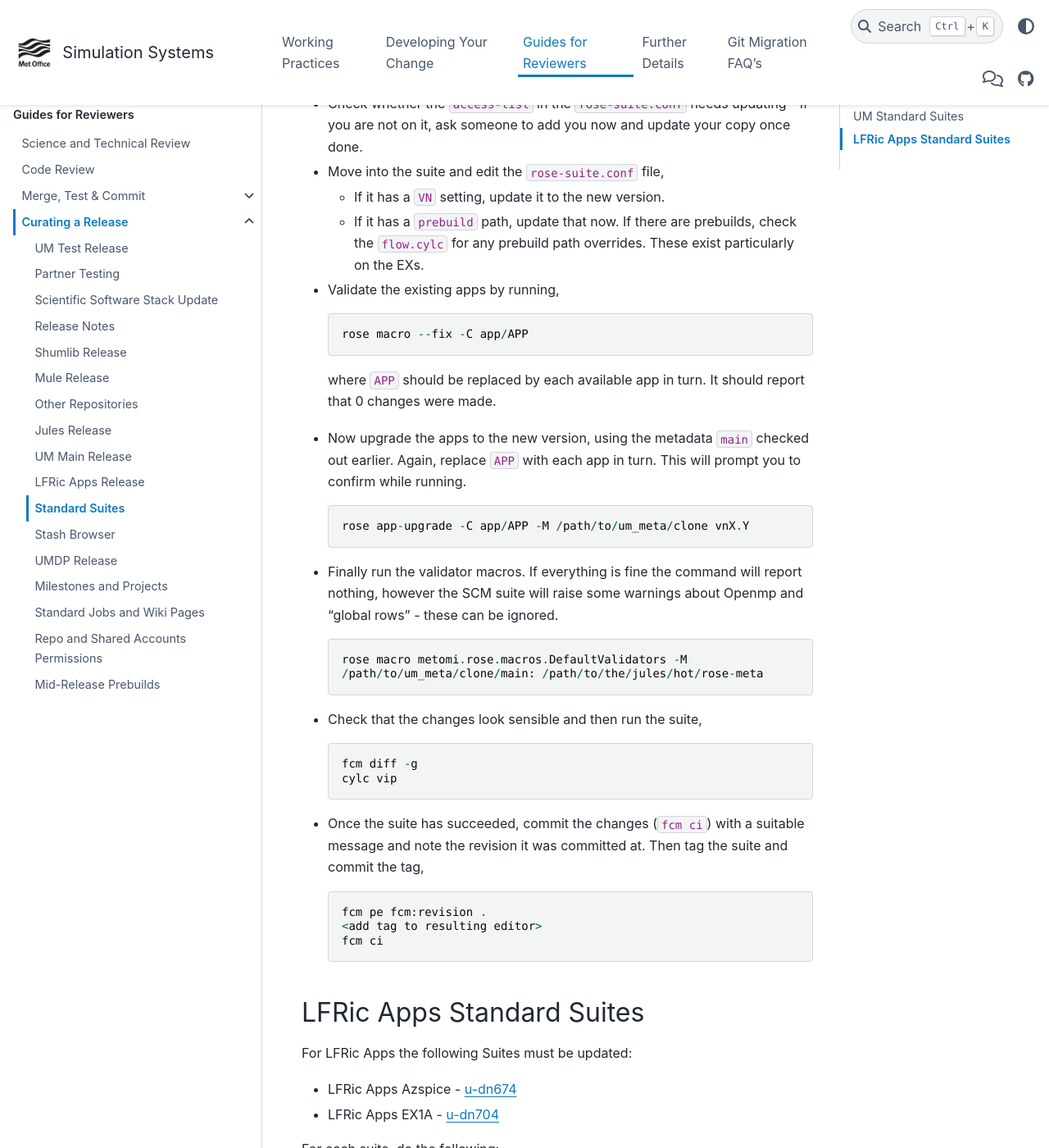
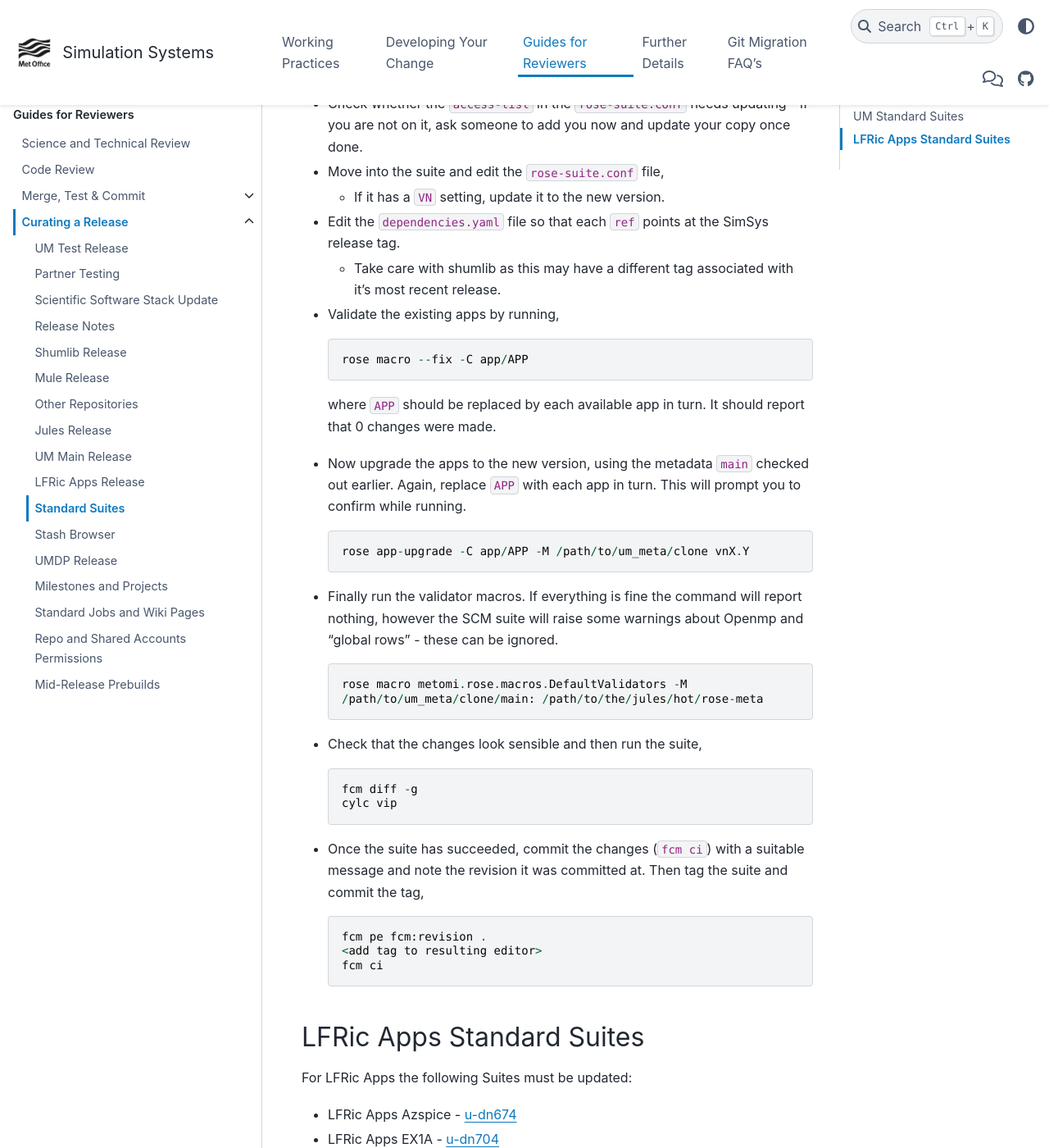
Before and after one commit to MetOffice/simulation-systems, a Sphinx documentation site: the page built from source/Reviewers/releases/standard_suites.rst, in a window 1280 px wide and 1400 px high, scrolled down 566 px. Shown: the whole window at 82% size. Built offline with Sphinx 7.4.7 and the PyData theme 0.15.4, drawn with Linux system fonts in a browser that asks for light colours; some of the changed text lies outside the part shown.

```diff
--- a/source/Reviewers/releases/standard_suites.rst
+++ b/source/Reviewers/releases/standard_suites.rst
@@ -32,9 +32,12 @@ Then upgrade each suite by doing the following,
 * Move into the suite and edit the ``rose-suite.conf`` file,
 
   * If it has a ``VN`` setting, update it to the new version.
-  * If it has a ``prebuild`` path, update that now. If there are prebuilds,
-    check the ``flow.cylc`` for any prebuild path overrides. These exist
-    particularly on the EXs.
+
+* Edit the ``dependencies.yaml`` file so that each ``ref`` points at the
+  SimSys release tag.
+
+  * Take care with shumlib as this may have a different tag associated with it's
+    most recent release.
 
 * Validate the existing apps by running,
 
@@ -100,6 +103,8 @@ For each suite, do the following:
     cd ~/roses/u-dn704
 
 * In ``rose-suite.conf`` update the version number
+* Edit the ``dependencies.yaml`` file so that each ``ref`` points at the
+  SimSys release tag.
 * Upgrade the metadata for the mesh and lfric_atm apps
 
   .. code-block::
```
Also changed, not shown: source/Reviewers/releases/milestones.rst (+8 -0 lines).
